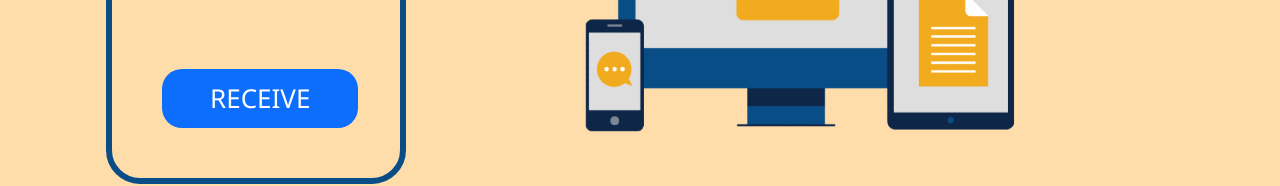
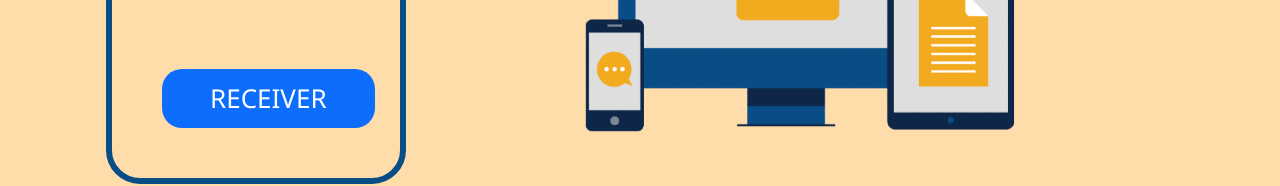
Before and after one commit to jayvardhan2111/real-time-file-sharing, a website: page public/index.html in a window 1280 px wide. Shown: the part 367-553 px from the top of the page. Drawn offline with nearby package versions, Linux system fonts and the light colour scheme.

Commit message:
Update index.html

```diff
--- a/public/index.html
+++ b/public/index.html
@@ -52,7 +52,7 @@
       </a>
       <br><br><br><br>
       <a href="/receiver">
-        <button class="bg-primary px-5">RECEIVE</button>
+        <button class="bg-primary px-5">RECEIVER</button>
       </a>
 
     </div>
```
